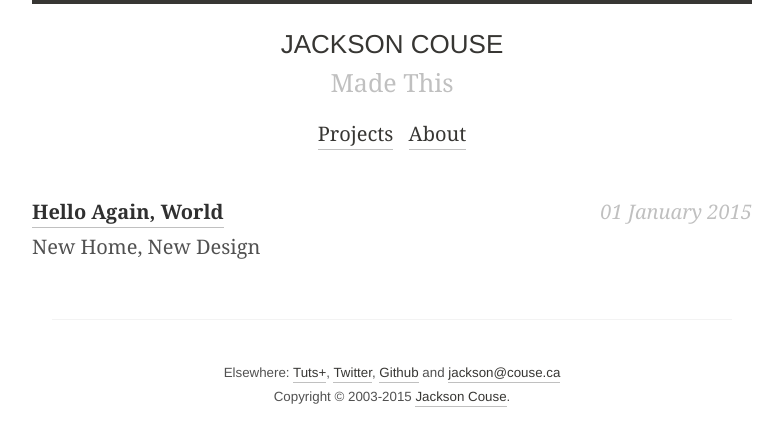
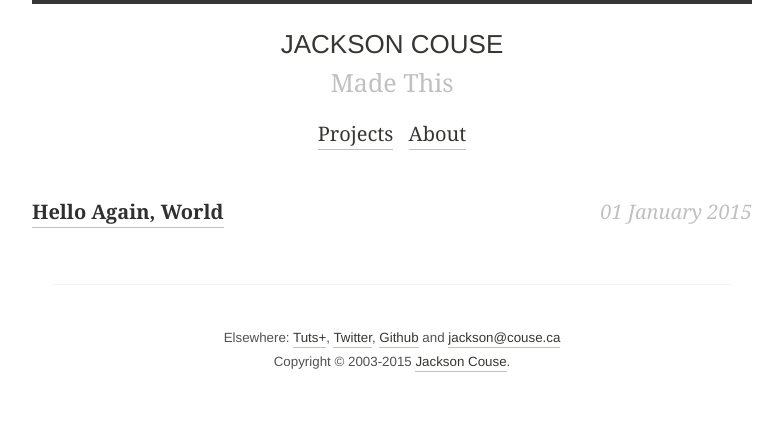
Before and after one commit to jacksoncouse/jacksoncouse.github.io, a Jekyll site: the page built from index.html, in a window 1280 px wide. Shown: the top 446 px of the page, without its empty margins (248-1031 px from the left). Built offline with Jekyll 4.4.1, drawn with Linux system fonts in a browser that asks for light colours; Markdown is read by kramdown in place of the engine named in the settings; the list of posts is cut into pages by our own code.

Commit message:
removed hook from header

```diff
--- a/_posts/2015-01-01-hello-again-world.md
+++ b/_posts/2015-01-01-hello-again-world.md
@@ -1,7 +1,6 @@
 ---
 layout: post
 title: Hello Again, World
-hook: New Home, New Design
 keywords: website,wedesign,Jekyll,Ruby,static generator
 ---
 
```
